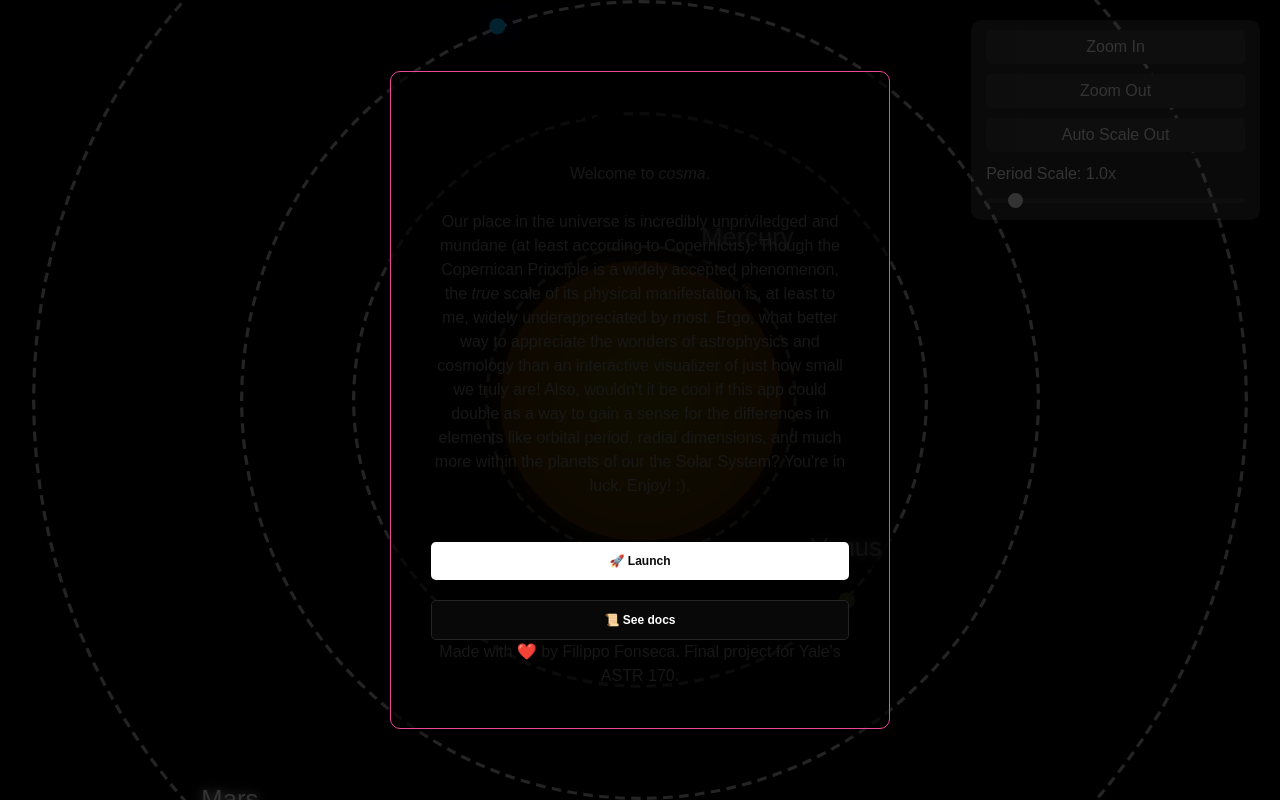
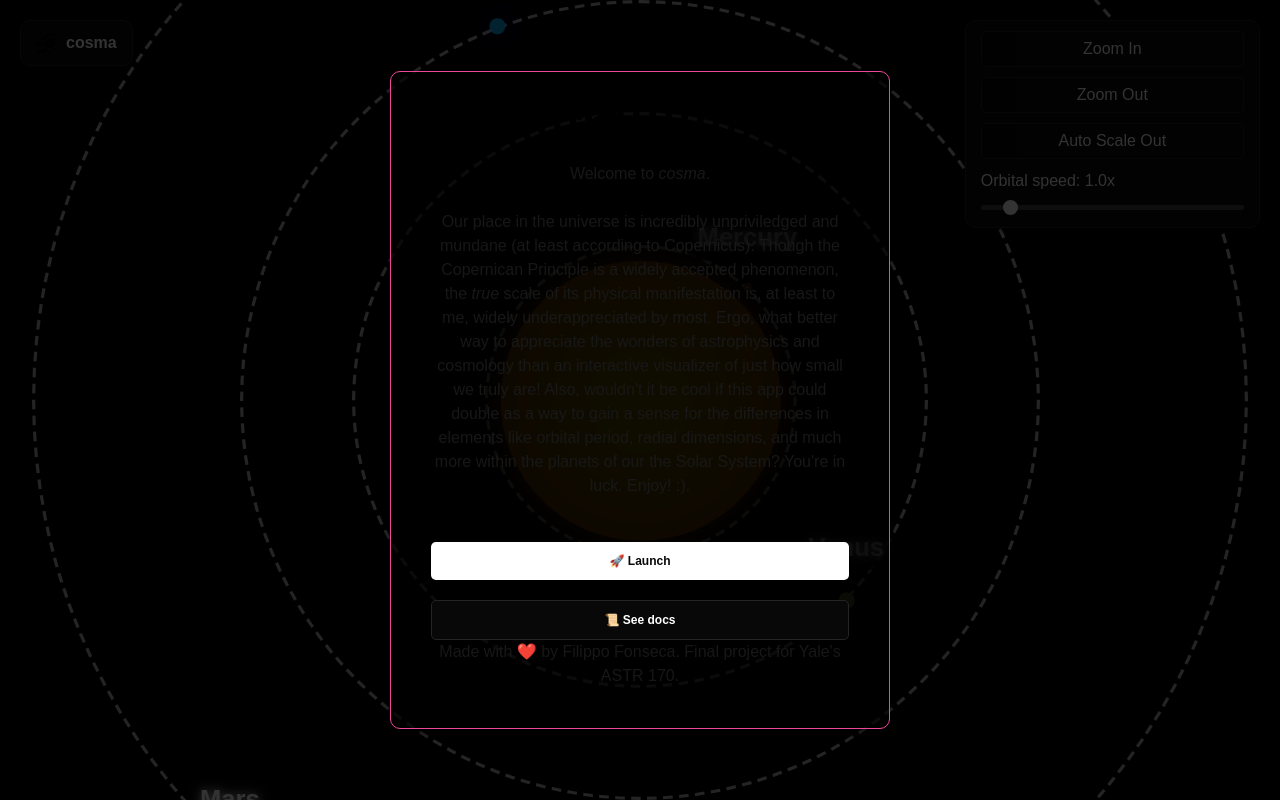
Before and after one commit to filippo-fonseca/cosma, a Next.js app: page / in a window 1280 px wide. Shown: the top 800 px of the page. Built offline with nearby package versions, Linux system fonts and the light colour scheme.

Commit message:
insane improv on the style

```diff
--- a/src/components/OrbitAnimation.tsx
+++ b/src/components/OrbitAnimation.tsx
@@ -219,6 +219,7 @@
   left: 50%;
   transform: translate(-50%, -150%);
   font-size: 1rem;
+  font-weight: 600;
   color: white;
   text-shadow: 0 0 5px rgba(255, 255, 255, 0.8),
     0 0 10px rgba(255, 255, 255, 0.5);
@@ -246,6 +247,24 @@
   );
 };
 
+const LogoPanel = styled.div`
+  position: fixed;
+  top: 20px;
+  left: 20px;
+  z-index: 999; /* Ensures it is above other elements */
+  color: white;
+  padding: 10px 15px;
+  border-radius: 10px;
+  display: flex;
+  align-items: center;
+  justify-content: center;
+  font-weight: 700;
+  gap: 10px;
+  box-shadow: 0 2px 5px rgba(0, 0, 0, 0.5);
+  background-color: #0a0a0a;
+  border: 1px solid #242424;
+`;
+
 const ControlPanel = styled.div`
   position: fixed;
   top: 20px;
@@ -253,19 +272,20 @@
   z-index: 999; /* Ensures it is above other elements */
   color: white;
   padding: 10px 15px;
+  border: 1px solid #242424;
   border-radius: 10px;
   display: flex;
   flex-direction: column;
   gap: 10px;
   box-shadow: 0 2px 5px rgba(0, 0, 0, 0.5);
-  background-color: rgba(255, 255, 255, 0.2);
+  background-color: #0a0a0a;
 `;
 
 const ControlButton = styled.button`
   padding: 5px 10px;
-  background: #444;
+  background: #090909;
   color: white;
-  border: none;
+  border: 1px solid #242424;
   border-radius: 5px;
   cursor: pointer;
   transition: background 0.2s ease;
@@ -442,6 +462,11 @@
 
       {/* Control Panel */}
       {scale > 0.001 && (
+        <>
+          <LogoPanel>
+            <LogoIcon width={20} height={20} className="fill-pink-500" />
+            <h1 className="text-xl">cosma</h1>
+          </LogoPanel>
           <ControlPanel>
             <ControlButton onClick={zoomIn}>Zoom In</ControlButton>
             <ControlButton onClick={zoomOut}>Zoom Out</ControlButton>
@@ -455,7 +480,7 @@
             </ControlButton>
             <div>
               <label htmlFor="periodScaleSlider">
-              Period Scale: {periodScale.toFixed(1)}x
+                Orbital speed: {periodScale.toFixed(1)}x
               </label>
               <Slider
                 id="periodScaleSlider"
@@ -468,6 +493,7 @@
               />
             </div>
           </ControlPanel>
+        </>
       )}
 
       {/* Orbit Animation */}
```
Lines whose indentation alone changed are shown as unchanged.
